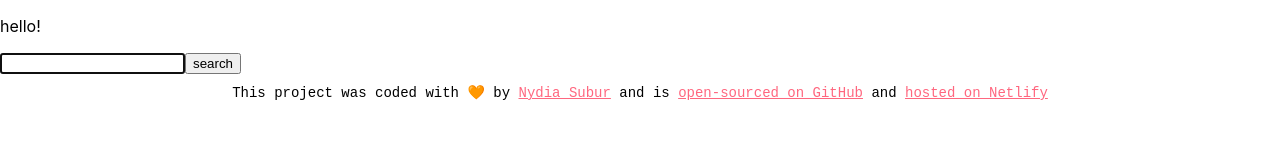
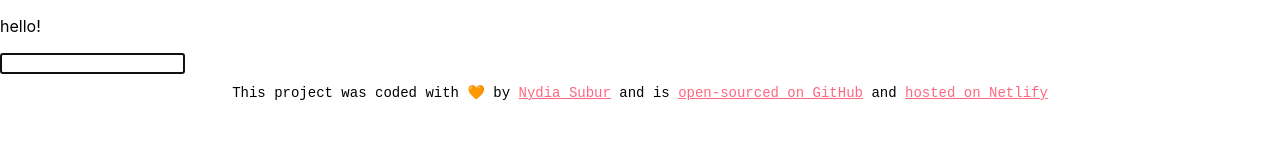
Before and after one commit to nydiasubur/dictionary-app, a React (Create React App) app: page / in a window 1280 px wide. Shown: the top 160 px of the page. Built offline with nearby package versions, Linux system fonts and the light colour scheme.

Commit message:
debug deployment issue

```diff
--- a/src/Dictionary.js
+++ b/src/Dictionary.js
@@ -8,14 +8,14 @@ export default function Dictionary() {
   }
   function updateSearch(event) {
     event.preventDefault();
-    console.log(event.target.value);
-    //setCurrentSearch(event.data);
+    setCurrentSearch(event.target.value);
+    console.log(currentSearch);
   }
+
   return (
     <div className="Dictionary">
       <form onSubmit={handleSubmit}>
         <input type="search" autoFocus={true} onChange={updateSearch} />
-        <input type="submit" value="search" />
       </form>
     </div>
   );
```
